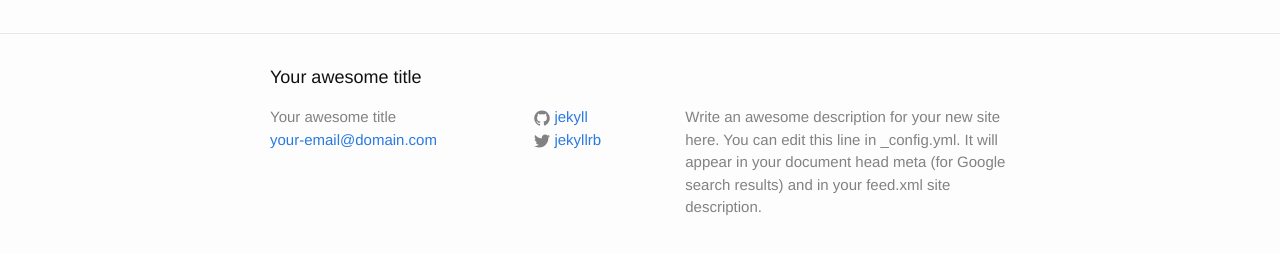
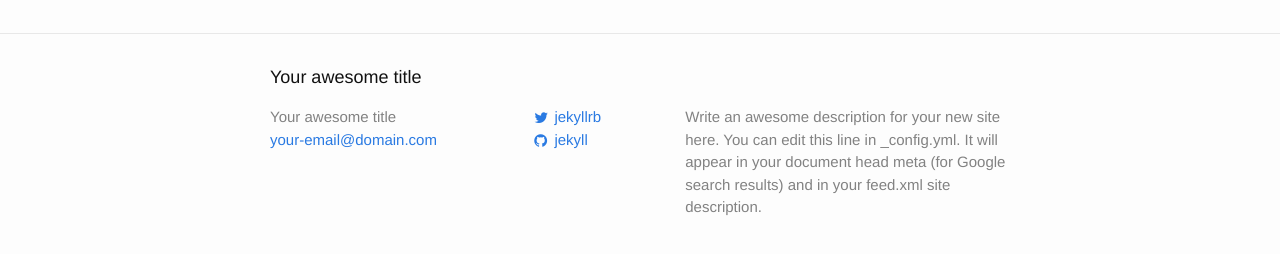
Before and after one commit to tomdeakin/tomdeakin.github.io, a Jekyll site: the page built from index.html, in a window 1280 px wide. Shown: the part 263-517 px from the top of the page. Built offline with Jekyll 4.4.1, drawn with Linux system fonts in a browser that asks for light colours; nearby versions of some CDN libraries.

Commit message:
Add facebook and use font awesome for icons in footer

```diff
--- a/_includes/footer.html
+++ b/_includes/footer.html
@@ -14,31 +14,29 @@
 
       <div class="footer-col  footer-col-2">
         <ul class="social-media-list">
-          {% if site.github_username %}
+          {% if site.twitter_username %}
           <li>
-            <a href="https://github.com/{{ site.github_username }}">
-              <span class="icon  icon--github">
-                <svg viewBox="0 0 16 16">
-                  <path fill="#828282" d="M7.999,0.431c-4.285,0-7.76,3.474-7.76,7.761 c0,3.428,2.223,6.337,5.307,7.363c0.388,0.071,0.53-0.168,0.53-0.374c0-0.184-0.007-0.672-0.01-1.32 c-2.159,0.469-2.614-1.04-2.614-1.04c-0.353-0.896-0.862-1.135-0.862-1.135c-0.705-0.481,0.053-0.472,0.053-0.472 c0.779,0.055,1.189,0.8,1.189,0.8c0.692,1.186,1.816,0.843,2.258,0.645c0.071-0.502,0.271-0.843,0.493-1.037 C4.86,11.425,3.049,10.76,3.049,7.786c0-0.847,0.302-1.54,0.799-2.082C3.768,5.507,3.501,4.718,3.924,3.65 c0,0,0.652-0.209,2.134,0.796C6.677,4.273,7.34,4.187,8,4.184c0.659,0.003,1.323,0.089,1.943,0.261 c1.482-1.004,2.132-0.796,2.132-0.796c0.423,1.068,0.157,1.857,0.077,2.054c0.497,0.542,0.798,1.235,0.798,2.082 c0,2.981-1.814,3.637-3.543,3.829c0.279,0.24,0.527,0.713,0.527,1.437c0,1.037-0.01,1.874-0.01,2.129 c0,0.208,0.14,0.449,0.534,0.373c3.081-1.028,5.302-3.935,5.302-7.362C15.76,3.906,12.285,0.431,7.999,0.431z"/>
-                </svg>
-              </span>
-
-              <span class="username">{{ site.github_username }}</span>
+            <a href="https://twitter.com/{{ site.twitter_username }}">
+              <i class="fa fa-twitter"></i>
+              <span class="username">{{ site.twitter_username }}</span>
             </a>
           </li>
           {% endif %}
 
-          {% if site.twitter_username %}
+          {% if site.facebook_username %}
           <li>
-            <a href="https://twitter.com/{{ site.twitter_username }}">
-              <span class="icon  icon--twitter">
-                <svg viewBox="0 0 16 16">
-                  <path fill="#828282" d="M15.969,3.058c-0.586,0.26-1.217,0.436-1.878,0.515c0.675-0.405,1.194-1.045,1.438-1.809
-                  c-0.632,0.375-1.332,0.647-2.076,0.793c-0.596-0.636-1.446-1.033-2.387-1.033c-1.806,0-3.27,1.464-3.27,3.27 c0,0.256,0.029,0.506,0.085,0.745C5.163,5.404,2.753,4.102,1.14,2.124C0.859,2.607,0.698,3.168,0.698,3.767 c0,1.134,0.577,2.135,1.455,2.722C1.616,6.472,1.112,6.325,0.671,6.08c0,0.014,0,0.027,0,0.041c0,1.584,1.127,2.906,2.623,3.206 C3.02,9.402,2.731,9.442,2.433,9.442c-0.211,0-0.416-0.021-0.615-0.059c0.416,1.299,1.624,2.245,3.055,2.271 c-1.119,0.877-2.529,1.4-4.061,1.4c-0.264,0-0.524-0.015-0.78-0.046c1.447,0.928,3.166,1.469,5.013,1.469 c6.015,0,9.304-4.983,9.304-9.304c0-0.142-0.003-0.283-0.009-0.423C14.976,4.29,15.531,3.714,15.969,3.058z"/>
-                </svg>
-              </span>
+            <a href="https://facebook.com/{{ site.facebook_username }}">
+              <i class="fa fa-facebook"></i>
+              <span class="username">{{ site.facebook_username }}</span>
+            </a>
+          </li>
+          {% endif %}
 
-              <span class="username">{{ site.twitter_username }}</span>
+          {% if site.github_username %}
+          <li>
+            <a href="https://github.com/{{ site.github_username }}">
+              <i class="fa fa-github"></i>
+              <span class="username">{{ site.github_username }}</span>
             </a>
           </li>
           {% endif %}
--- a/_sass/_base.scss
+++ b/_sass/_base.scss
@@ -202,3 +202,9 @@
         }
     }
 }
+
+.fa {
+    width: 16px;
+    height: 16px;
+    vertical-align: middle;
+}
```
